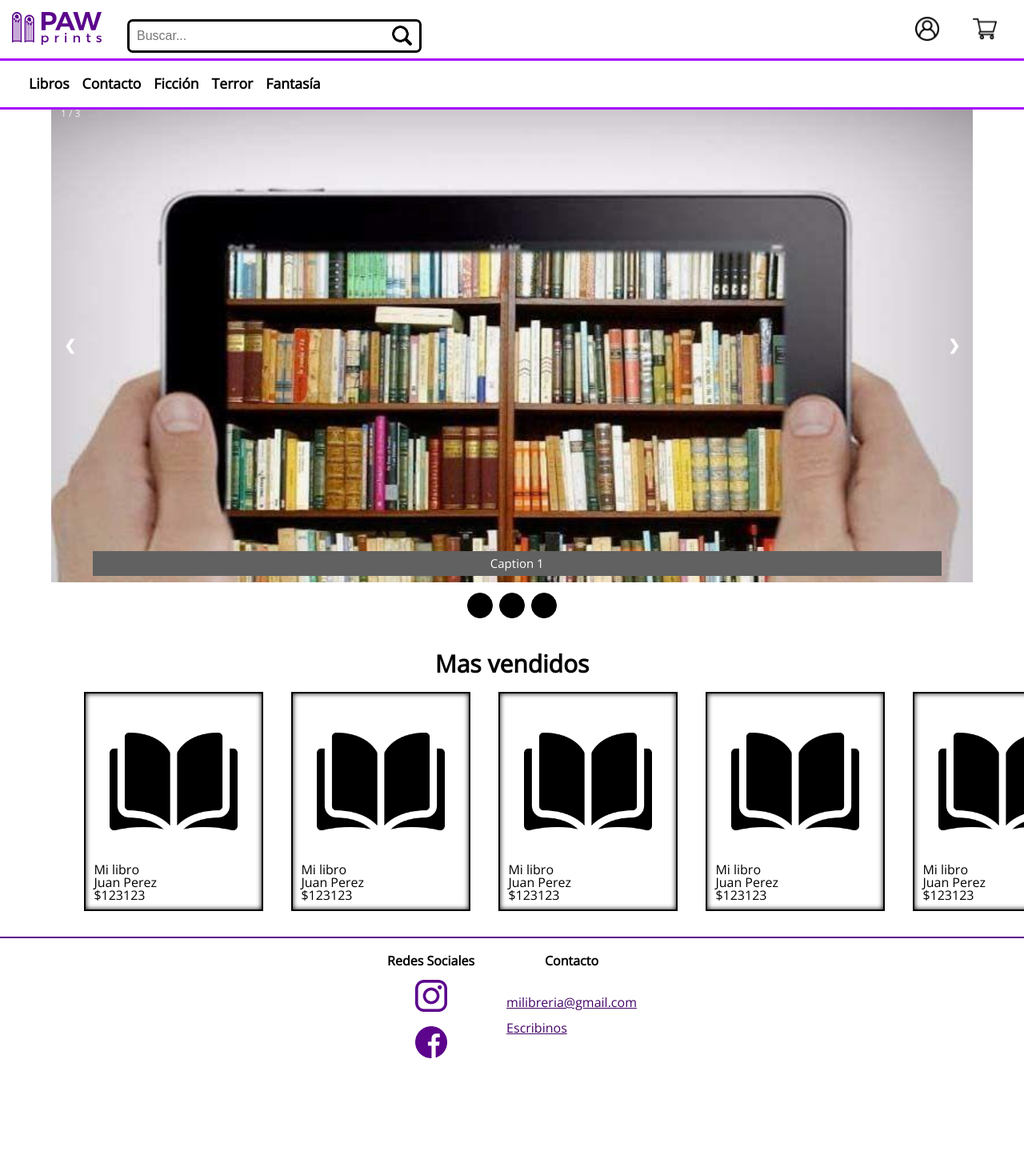
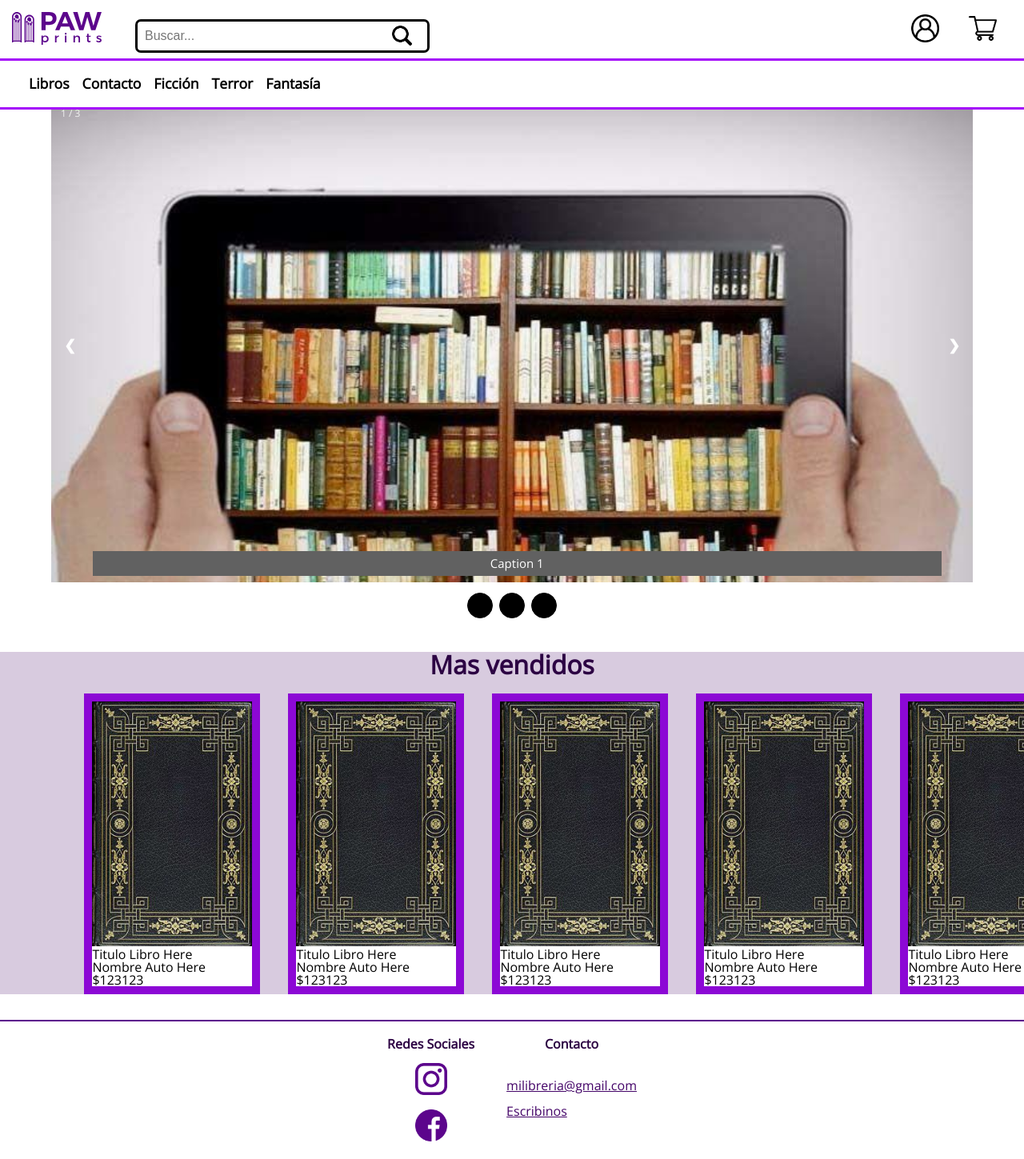
Before and after one commit to MatiasHerrneder/UNLu-PAW-Libreria, a PHP site: page / in a window 1280 px wide. Shown: the whole page at 80% size. Before the commit the page ends 1323 px from the top, so only its background shows below. Run offline with PHP 8.4, Linux system fonts and the light colour scheme.

Commit message:
Add primera aproximacion css/style.css

```diff
--- a/css/about_us.css
+++ b/css/about_us.css
@@ -13,6 +13,7 @@ main {
     border: 2px solid var(--violeta);
 }
 
+/*
 .box h1 {
     margin-top: 1%;
     font-size: 2em;
@@ -20,7 +21,7 @@ main {
     text-align: center;
     color: var(--violeta-oscuro-2);
 }
-
+*/
 .box p {
     color: var(--violeta-oscuro-1);
     font-size: 15px;
--- a/css/header.css
+++ b/css/header.css
@@ -1,131 +1,18 @@
-@import url('./colors.css');
-
-main {
-    margin-top: 200px;
-}
-
-.header-app {
-    position: fixed;
-    top: 0px;
-    left: 0px;
-    right: 0px;
-    border-bottom: 3px solid var(--violeta-claro-3);
-    background-color: white;
-}
-
-.header-app .nav-links {
-    position: fixed;
-    background: white;
-    right: 100%;
-    top: 0px;
-    left: 0px;
-    bottom: 0px;
-    overflow: hidden;
-    transition: 300ms;
-}
-
-.header-app .nav-links > ul {
-    margin-top: 100px;
-}
-
-.header-app .nav-links ul li {
-    margin-top: 30px;
-    padding: 20px;
-    border-bottom: 4px solid black;
-    width: 100%;
-}
-
-.header-app .nav-links ul li a {
-    color: black;
-    text-decoration: none;
-    font-weight: bold;
-    font-size: 30px;
-}
-
-.header-app .nav-icons {
-    display: flex;
-    padding: 5px;
-    flex-wrap: wrap;
-}
-
-.nav-icons > a {
-    display: block;
-    width: 30px;
-    margin: 10px;
-}
-
-.nav-icons > a img {
-    width: 100%;
-}
-
-.nav-icons .menu-button {
-    order: -1;
-    width: 60px;
-    background: none;
-    border: none;
-    padding: 0px;
-    z-index: 2;
-    transition: 300ms;
-}
-
-.nav-icons .menu-button img {
-    width: 100%;
-}
-
-.nav-icons .logo {
-    width: 7rem;
-    margin-left: auto;
-    margin-right: auto;
-}
-
-.header-app search {
-    display: block;
-    flex-basis: 100%;
-    order: 3;
-    margin-top: 20px;
-}
-
-.header-app form .input-search {
-    width: 100%;
-    border: 3px solid black;
-    padding: 9px;
-    border-radius: 7px;
-    margin-top: -0.2rem;
-    font-size: 1rem;
-}
-
-.header-app form .submit-search {
-    position: absolute;
-    right: 10px;
-    width: 45px;
-    background: none;
-    border: none;
-}
-
-.header-app form .submit-search img {
-    width: 100%;
-}
 
 @media (min-width: 700px) {
-    .header-app search {
-        order: 0;
-    }
 
     .menu-button {
         display: none;
     }
 
     .header-app .nav-icons {
-        flex-wrap: none;
         align-items: center;
     }
 
     .header-app search {
-        display: block;
         flex-basis: auto;
         width: 23rem;
         order: 0;
-        margin-top: 20px;
         margin-left: 2rem;
     }
 
@@ -133,11 +20,6 @@ main {
         position: absolute;
         left: 30rem;
         right: auto;
-    }
-
-    .nav-icons .logo {
-        margin-left: 10px;
-        margin-right: 0px;
     }
 
     .header-app .account, .shopping-cart {
--- a/css/index.css
+++ b/css/index.css
@@ -127,12 +127,6 @@ main {
     margin-top: 40px;
 }
 
-.sell-section > h1 {
-    font-size: 30px;
-    font-weight: bold;
-    text-align: center;
-}
-
 .sell-slide {
     overflow: scroll;
 }
@@ -146,19 +140,12 @@ main {
 .sell-slide > ul li {
     width: 200px;
     padding: 10px;
-   /* margin-left: 20px;
-   */
     margin-left: 2.5%;
+/*
     border: 2px solid black;
     box-shadow: 0px 0px 6px black inset;
-}
-
-.sell-slide > ul li figure {
-    padding: 20px;
-}
-
-.sell-slide > ul li figure img {
-    width: 100%;
+*/
+    background-color: var(--violeta-claro-2);
 }
 
 /* Estilos para pantallas de al menos 768px (típico para escritorio o tablet horizontal) */
--- a/css/styles.css
+++ b/css/styles.css
@@ -1,4 +1,5 @@
 @import url('./reset.css');
+@import url('./colors.css');
 
 @font-face {
     font-family: 'openSans';
@@ -6,6 +7,22 @@
     font-weight: normal;
     font-style: normal;
   }
+
+img {
+    width: 100%;
+    height: auto;
+}
+
+img:hover + .figcaption_center {
+    display: block; /* Cuando hagan hover a la imagen, el caption se renderiza */
+}
+
+h1 {
+    font-size: 2em;
+    font-weight: bold;
+    text-align: center;
+    color: var(--violeta-oscuro-2);
+}
 
 html {
     font-family: "openSans";
@@ -31,3 +48,136 @@ input[type="search"]::-webkit-search-decoration,
 input[type="search"]::-webkit-search-cancel-button,
 input[type="search"]::-webkit-search-results-button,
 input[type="search"]::-webkit-search-results-decoration { display: none; }
+
+main {
+    margin-top: 200px;
+}
+
+.book {
+    position: relative;
+}
+
+.book img:hover {
+    opacity: 0.3;
+}
+
+.figcaption_center {
+    position: absolute;
+    top: 50%;
+    width: 100%;
+    text-align: center;
+    font-size: 1.5em;
+    padding: 2px;
+    display:none; /* Esconder x defecto */
+}
+
+.header-app {
+    position: fixed;
+    top: 0px;
+    left: 0px;
+    right: 0px;
+    border-bottom: 3px solid var(--violeta-claro-3);
+    background-color: white;
+}
+
+.header-app form .input-search {
+    width: 100%;
+    border: 3px solid black;
+    padding: 9px;
+    border-radius: 7px;
+    margin-top: -0.2rem;
+    font-size: 1rem;
+}
+
+.header-app form .submit-search {
+    position: absolute;
+    right: 10px;
+    width: 45px;
+    background: none;
+    border: none;
+}
+
+.header-app form .submit-search img {
+    width: 100%;
+}
+
+.header-app .nav-links {
+    position: fixed;
+    background: white;
+    right: 100%;
+    top: 0px;
+    left: 0px;
+    bottom: 0px;
+    overflow: hidden;
+    transition: 300ms;
+}
+
+.header-app .nav-links > ul {
+    margin-top: 100px;
+}
+
+.header-app .nav-links ul li {
+    margin-top: 30px;
+    padding: 20px;
+    border-bottom: 4px solid black;
+    width: 100%;
+}
+
+.header-app .nav-links ul li a {
+    color: black;
+    text-decoration: none;
+    font-weight: bold;
+    font-size: 30px;
+}
+
+.header-app .nav-icons {
+    display: flex;
+    padding: 5px;
+    flex-wrap: wrap;
+}
+
+.header-app search {
+    display: block;
+    flex-basis: 100%;
+    order: 3;
+    margin-top: 20px;
+}
+
+.nav-icons > a {
+    display: block;
+    margin: 10px;
+}
+
+.account img{
+    width: 2.2rem; /* ideal para no wrapee abajo en celu y conserva el desktop visibilidad */
+}
+
+.shopping-cart img{
+    width: 2.2rem;
+}
+
+.nav-icons .menu-button {
+    order: -1;
+    width: 60px;
+    background: none;
+    border: none;
+    padding: 0px;
+    z-index: 2;
+    transition: 300ms;
+}
+
+.nav-icons .menu-button img {
+    width: 100%;
+}
+
+.nav-icons .logo {
+    width: 7rem;
+}
+
+.sell-section {
+    background-color: var(--violeta-claro-4);
+}
+
+.sell-section article {
+    background-color: white;
+}
--- a/index.html
+++ b/index.html
@@ -85,51 +85,56 @@
         <ul>
             <li>
                 <article>
-              <figure>
-                <img src="img/libro-abierto.png" alt="Imagen de libro">
+                    <figure class="book">
+                        <img src="img/libro.jpg" alt="Titulo del libro here">
+                        <figcaption class="figcaption_center">Titulo del libro here</figcaption>
                     </figure>
-              <h2>Mi libro</h2>
-              <p>Juan Perez</p>
+                    <h2>Titulo Libro Here</h2>
+                    <p>Nombre Auto Here</p>
                     <p>$123123</p>
             </article>
           </li>
           <li>
             <article>
-              <figure>
-                <img src="img/libro-abierto.png" alt="Imagen de libro">
+                <figure class="book">
+                  <img src="img/libro.jpg" alt="Titulo del libro here">
+                  <figcaption class="figcaption_center">Titulo del libro here</figcaption>
                 </figure>
-              <h2>Mi libro</h2>
-              <p>Juan Perez</p>
+                <h2>Titulo Libro Here</h2>
+                <p>Nombre Auto Here</p>
                 <p>$123123</p>
               </article>
           </li>
           <li>
             <article>
-              <figure>
-                <img src="img/libro-abierto.png" alt="Imagen de libro">
+                <figure class="book">
+                  <img src="img/libro.jpg" alt="Titulo del libro here">
+                  <figcaption class="figcaption_center">Titulo del libro here</figcaption>
                 </figure>
-              <h2>Mi libro</h2>
-              <p>Juan Perez</p>
+                <h2>Titulo Libro Here</h2>
+                <p>Nombre Auto Here</p>
                 <p>$123123</p>
               </article>
           </li>
           <li>
             <article>
-              <figure>
-                <img src="img/libro-abierto.png" alt="Imagen de libro">
+                <figure class="book">
+                  <img src="img/libro.jpg" alt="Titulo del libro here">
+                  <figcaption class="figcaption_center">Titulo del libro here</figcaption>
                 </figure>
-              <h2>Mi libro</h2>
-              <p>Juan Perez</p>
+                <h2>Titulo Libro Here</h2>
+                <p>Nombre Auto Here</p>
                 <p>$123123</p>
               </article>
           </li>
           <li>
             <article>
-              <figure>
-                <img src="img/libro-abierto.png" alt="Imagen de libro">
+                <figure class="book">
+                  <img src="img/libro.jpg" alt="Titulo del libro here">
+                  <figcaption class="figcaption_center">Titulo del libro here</figcaption>
                 </figure>
-              <h2>Mi libro</h2>
-              <p>Juan Perez</p>
+                <h2>Titulo Libro Here</h2>
+                <p>Nombre Auto Here</p>
                 <p>$123123</p>
               </article>
           </li>
@@ -138,7 +143,6 @@
       </section>
     </section>
 </main>
-
   <footer class="footer-app">
     <section class="social-net">
       <h1>Redes Sociales</h1>
```
Also changed, not shown: css/libro.css (+4 -15 lines), libro.html (+5 -4 lines). Lines whose indentation alone changed are shown as unchanged.
